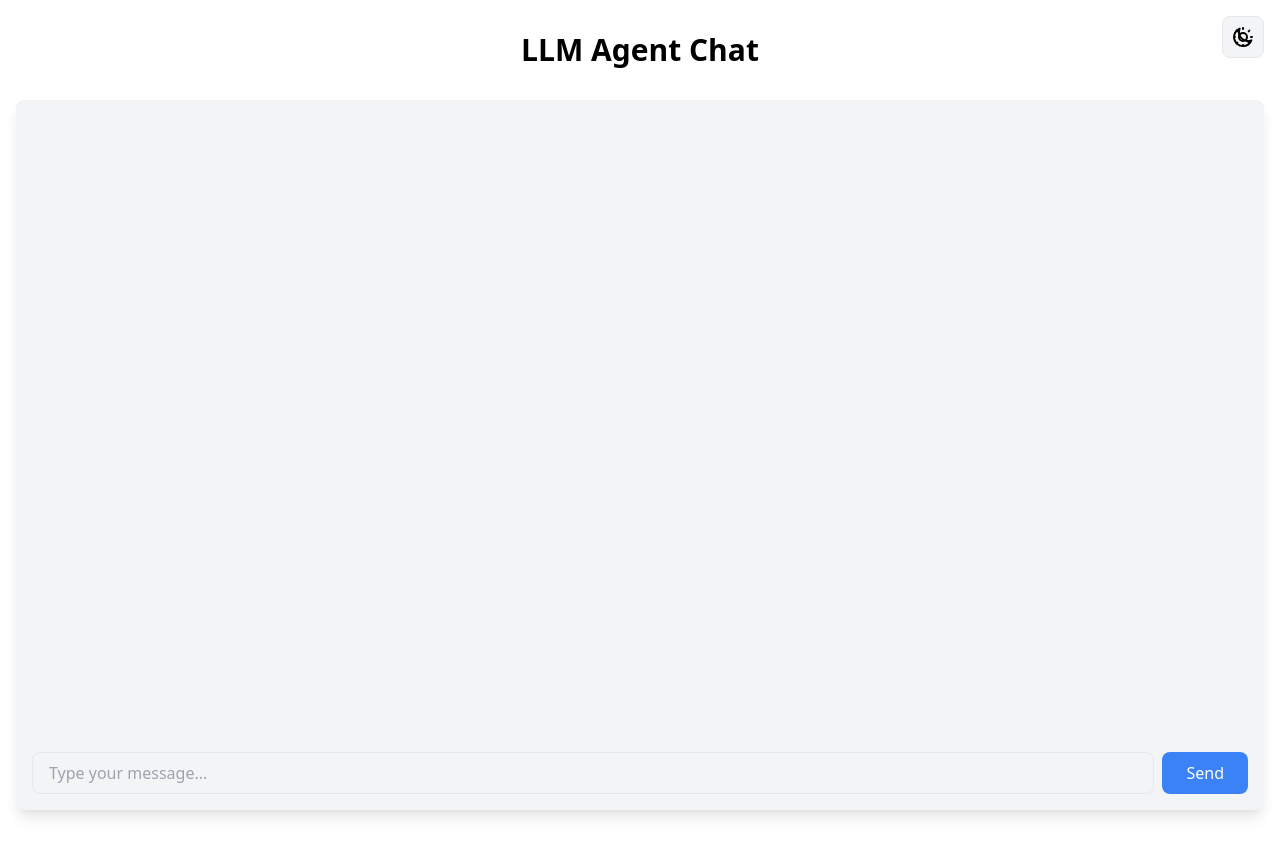
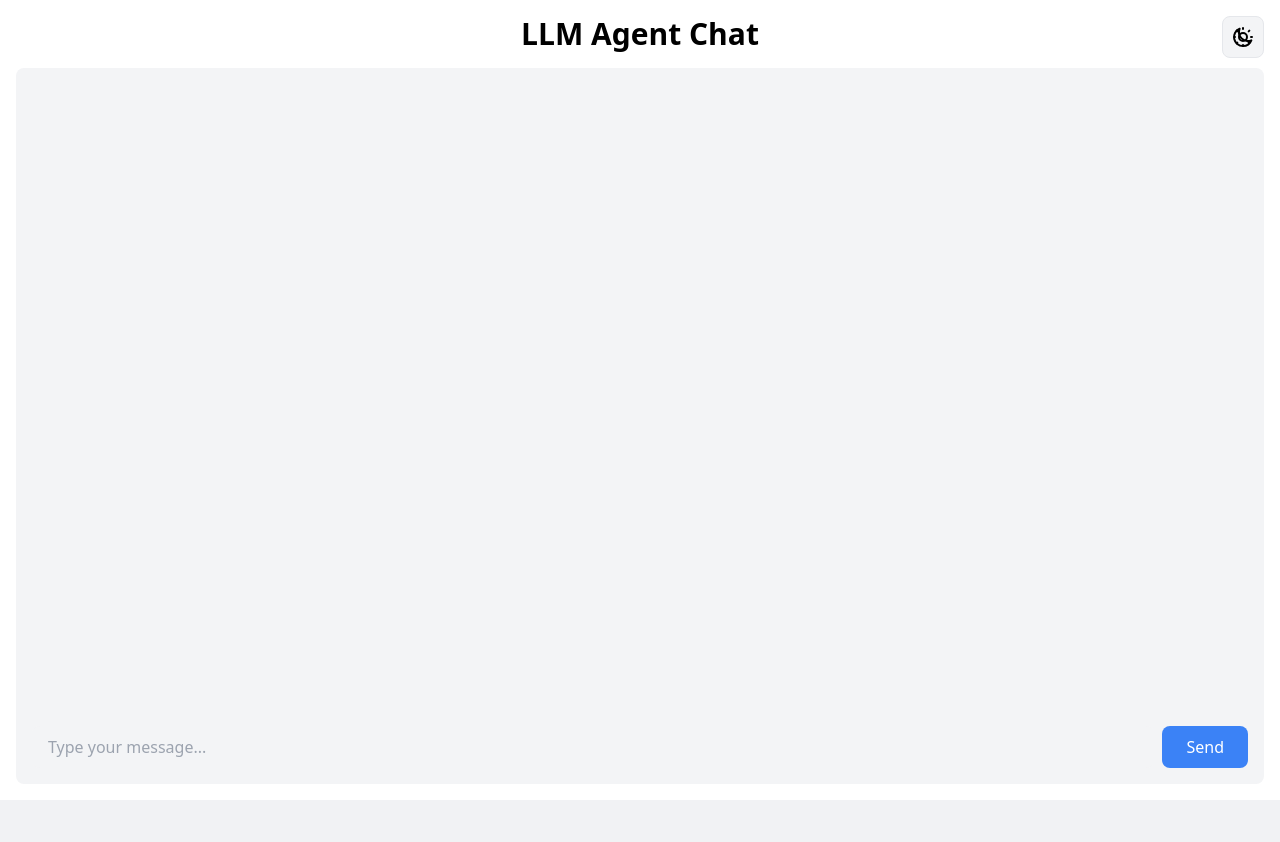
Before and after one commit to rtumpej/LLM-Agent, a Flask app: page / in a window 1280 px wide. After the commit the page ends 800 px from the top, so only its background shows below. Run offline with Flask 3, Linux system fonts and the light colour scheme; some libraries are stand-ins or nearby versions.

Commit message:
Improve layout to fit viewport without scrolling

```diff
--- a/templates/index.html
+++ b/templates/index.html
@@ -27,15 +27,46 @@
             --border-color: #4b5563;
         }
 
+        html, body {
+            height: 100vh;
+            margin: 0;
+            padding: 0;
+            overflow: hidden;
+        }
+
         body {
             background-color: var(--bg-primary);
             color: var(--text-primary);
             transition: background-color 0.3s, color 0.3s;
+            display: flex;
+            flex-direction: column;
+        }
+
+        .main-container {
+            flex: 1;
+            display: flex;
+            flex-direction: column;
+            height: 100vh;
+            padding: 1rem;
+            overflow: hidden;
+        }
+
+        .chat-wrapper {
+            flex: 1;
+            display: flex;
+            flex-direction: column;
+            min-height: 0; /* Important for nested flex scrolling */
+            background-color: var(--bg-secondary);
+            border-radius: 0.5rem;
+            margin-top: 1rem;
+            padding: 1rem;
         }
 
         .chat-container {
-            height: calc(100vh - 180px);
-            background-color: var(--bg-secondary);
+            flex: 1;
+            overflow-y: auto;
+            min-height: 0; /* Important for nested flex scrolling */
+            padding-right: 0.5rem;
         }
 
         .message {
@@ -112,17 +143,44 @@
             opacity: 0.8;
         }
 
-        /* Input styles */
+        .input-container {
+            margin-top: 1rem;
+            display: flex;
+            gap: 0.5rem;
+        }
+
         .chat-input {
             background-color: var(--bg-secondary);
             color: var(--text-primary);
             border-color: var(--border-color);
+            flex: 1;
+            padding: 0.5rem 1rem;
+            border-radius: 0.5rem;
+            min-height: 42px;
         }
 
         .chat-input:focus {
             border-color: #3b82f6;
             outline: none;
             box-shadow: 0 0 0 2px rgba(59, 130, 246, 0.5);
+        }
+
+        /* Custom scrollbar for chat container */
+        .chat-container::-webkit-scrollbar {
+            width: 6px;
+        }
+
+        .chat-container::-webkit-scrollbar-track {
+            background: var(--bg-secondary);
+        }
+
+        .chat-container::-webkit-scrollbar-thumb {
+            background: var(--border-color);
+            border-radius: 3px;
+        }
+
+        .chat-container::-webkit-scrollbar-thumb:hover {
+            background: var(--text-secondary);
         }
     </style>
 </head>
@@ -136,12 +194,11 @@
         </svg>
     </button>
 
-    <div class="container mx-auto px-4 py-8">
-        <h1 class="text-3xl font-bold text-center mb-8">LLM Agent Chat</h1>
+    <div class="main-container">
+        <h1 class="text-3xl font-bold text-center">LLM Agent Chat</h1>
 
-        <div class="bg-opacity-50 backdrop-filter backdrop-blur-lg rounded-lg shadow-lg p-4"
-             style="background-color: var(--bg-secondary);">
-            <div id="chat-messages" class="chat-container overflow-y-auto mb-4">
+        <div class="chat-wrapper">
+            <div id="chat-messages" class="chat-container">
                 <!-- Messages will be inserted here -->
             </div>
 
@@ -151,9 +208,9 @@
                 <div class="dot"></div>
             </div>
 
-            <div class="flex gap-2">
+            <div class="input-container">
                 <input type="text" id="message-input"
-                    class="chat-input flex-grow px-4 py-2 border rounded-lg"
+                    class="chat-input"
                     placeholder="Type your message...">
                 <button id="send-button"
                     class="px-6 py-2 bg-blue-500 text-white rounded-lg hover:bg-blue-600 focus:outline-none focus:ring-2 focus:ring-blue-400">
```
